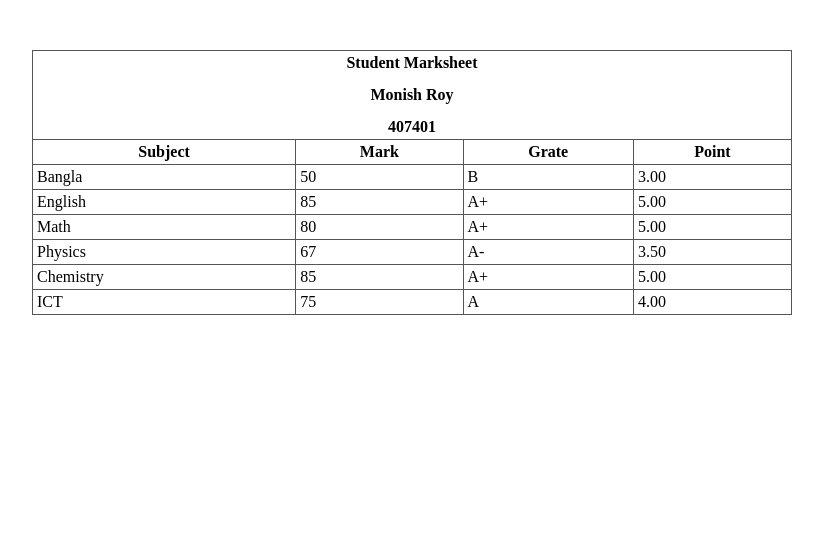
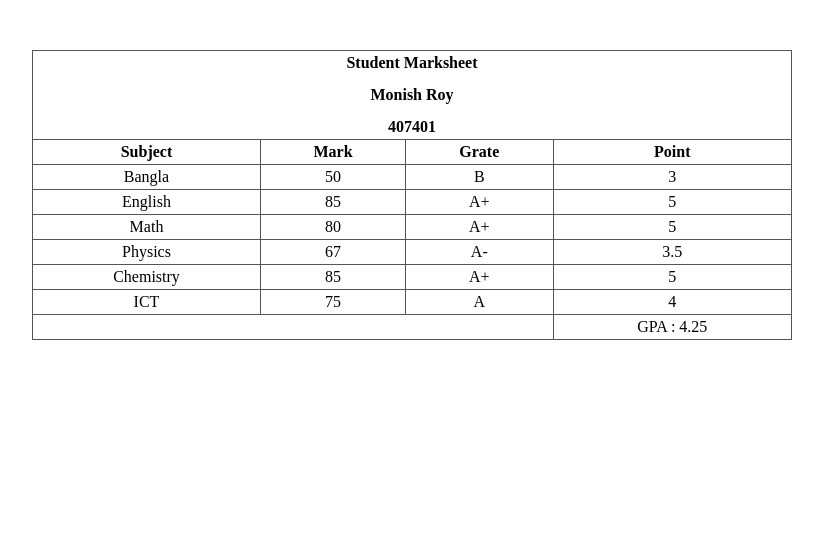
Before and after one commit to monishroy/marksheet, a PHP site: page /view/marksheet.php?user_id=1 in a window 1280 px wide. Shown: the top 539 px of the page, without its empty margins (228-1051 px from the left). Run offline with PHP 8.4, Linux system fonts and the light colour scheme; data comes from the database, SQL or seed files in the repository.

Commit message:
GPA create

```diff
--- a/view/all_students.php
+++ b/view/all_students.php
@@ -82,7 +82,7 @@
                             </td>
                             <td>
                                 <a href="edit.php?user_edit=<?= $row['id'] ?>" class="fs-4 lh-4 text-mute"><i class='bx bx-edit-alt'></i></a>
-                                <a href="view/marksheet.php?user_id=<?= $row['id'] ?>" class="fs-4 lh-4 text-mute"><i class='bx bx-show'></i></a>
+                                <a target="_blank" href="view/marksheet.php?user_id=<?= $row['id'] ?>" class="fs-4 lh-4 text-mute"><i class='bx bx-show'></i></a>
                                 <a href="update.php?user_delete=<?= $row['id'] ?>" class="fs-4 lh-4 text-danger"><i class='bx bx-trash'></i></a>
                             </td>
                         </tr>
--- a/view/marksheet.php
+++ b/view/marksheet.php
@@ -29,21 +29,23 @@ function Point($marks) {
     if ($marks > 100 ) {
         return "Invalid";
     } elseif ($marks >= 80 && $marks <= 100) {
-        return "5.00";
+        return 5.00;
     } elseif ($marks >= 70 && $marks <= 79) {
-        return "4.00";
+        return 4.00;
     } elseif ($marks >= 60 && $marks <= 69)  {
-        return "3.50";
+        return 3.50;
     } elseif ($marks >= 50 && $marks <= 59)  {
-        return "3.00";
+        return 3.00;
     } elseif ($marks >= 40 && $marks <= 49 ) {
-        return "2.00";
+        return 2.00;
     } elseif ($marks >= 33 && $marks <= 39 ) {
-        return "1.00";
+        return 1.00;
     }else {
-        return "0.00";
+        return 0.00;
     }
 }
+
+
 ?>
 <!DOCTYPE html>
 <html lang="en">
@@ -86,6 +88,7 @@ function Point($marks) {
             border: 1px solid #555;
             padding: 4px;
             line-height: 1em;
+            text-align: center;
         }
     </style>
 
@@ -149,6 +152,17 @@ function Point($marks) {
                         <td><?= Grate($row["ict"]) ?></td>
                         <td><?= Point($row["ict"]) ?></td>
                     </tr>
+                    <tr>
+                        <td colspan="3"></td>
+                        <td >
+                        GPA :
+                        <?php
+                        $total = Point($row["bangla"])+Point($row["english"])+Point($row["math"])+Point($row["physics"])+Point($row["chemistry"])+ Point($row["ict"]);
+
+                        echo $gpa = $total/6;
+                        ?>
+                        </td>
+                    </tr>
                 </table>
             </div>
         </div>
```
